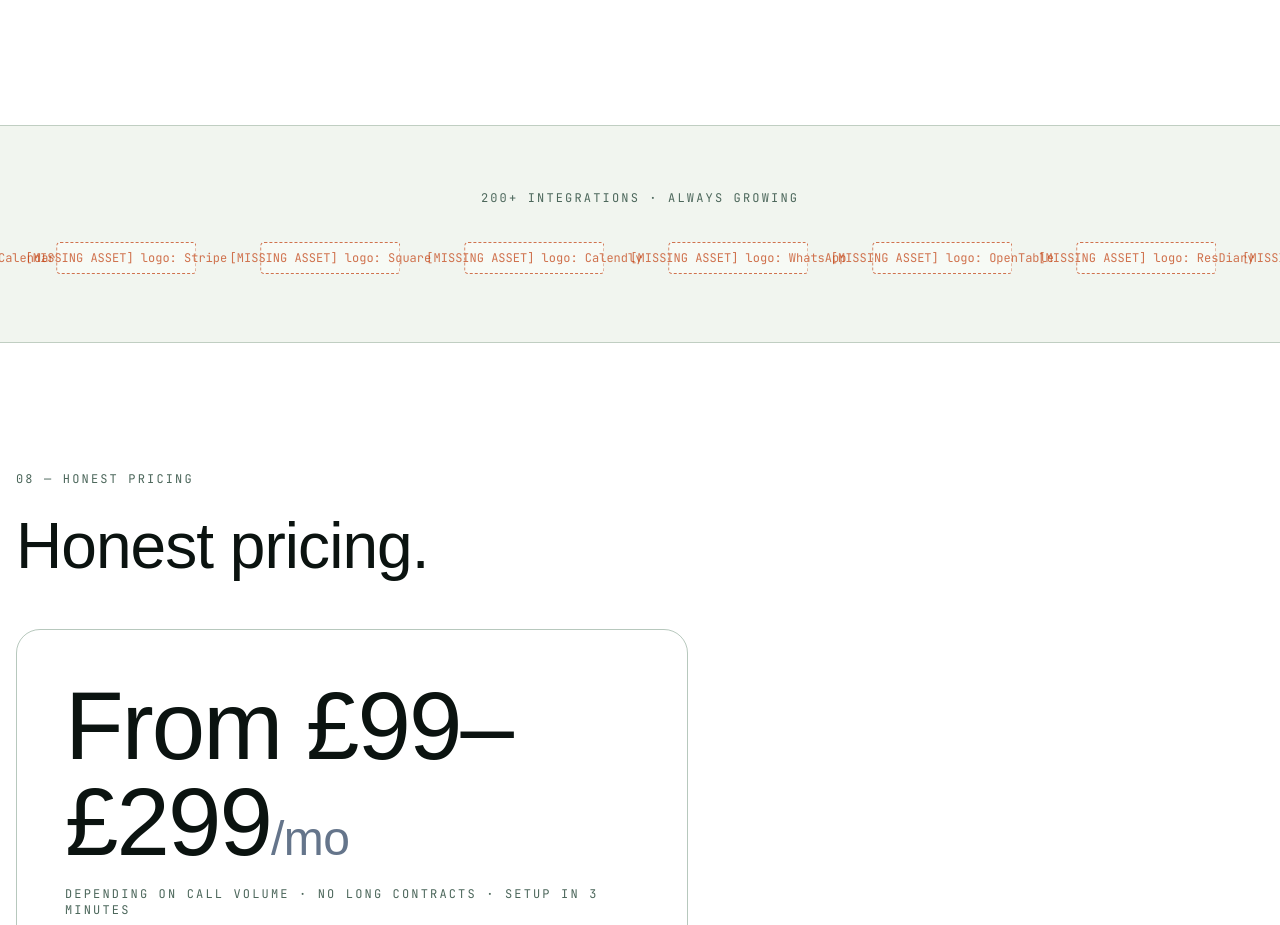
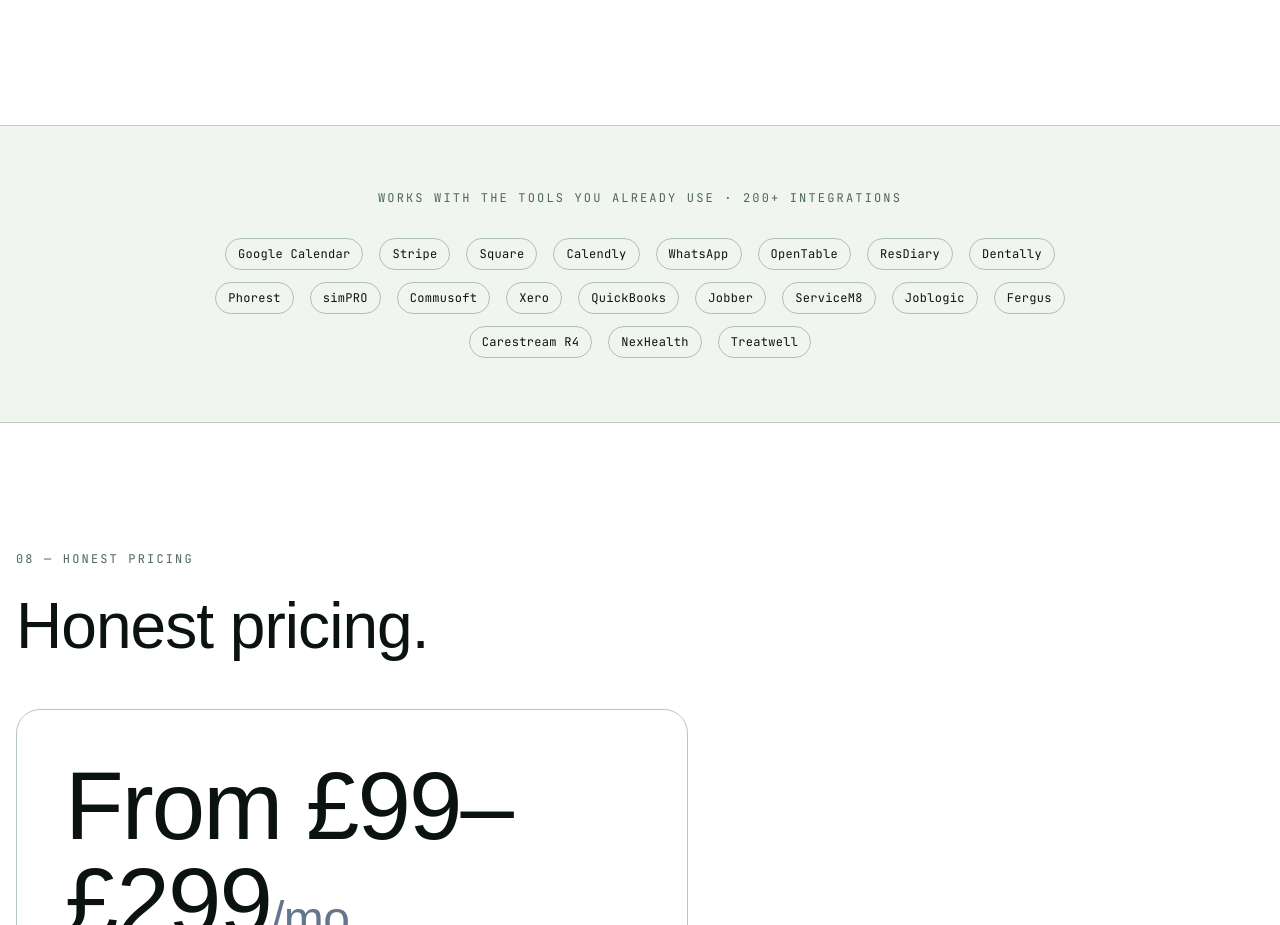
Before and after one commit to nfilippov733/anna-reception, a Next.js app: page / in a window 1280 px wide. Shown: the part 6060-6985 px from the top of the page. Built offline with nearby package versions, Linux system fonts and the light colour scheme; a web font is replaced by a local one.

Commit message:
fix(integrations): replace logo marquee with mono text-chip grid (no fake brands)

```diff
--- a/src/components/sections/IntegrationsMarquee.tsx
+++ b/src/components/sections/IntegrationsMarquee.tsx
@@ -1,24 +1,24 @@
 import { INTEGRATION_LOGOS } from "@/content/integrations";
-import { MissingAsset } from "@/components/primitives/MissingAsset";
-import Image from "next/image";
 
 export function IntegrationsMarquee() {
-  const doubled = [...INTEGRATION_LOGOS, ...INTEGRATION_LOGOS];
+  // Render integration names as text chips for now; SVG logo sprite to come from marketing.
+  const names = INTEGRATION_LOGOS.map((l) => l.name);
   return (
-    <section className="py-16 border-y border-sage/30 bg-cream-deep overflow-hidden" aria-label="Integrations">
-      <p className="text-center font-mono text-xs uppercase tracking-[0.18em] text-mono-label mb-8">
-        200+ Integrations · Always Growing
-      </p>
-      <div className="flex gap-16 animate-marquee motion-reduce:animate-none whitespace-nowrap">
-        {doubled.map((logo, i) => (
-          <div key={i} className="flex items-center justify-center min-w-[140px] h-10 opacity-70">
-            {logo.src ? (
-              <Image src={logo.src} alt={logo.name} width={140} height={32} />
-            ) : (
-              <MissingAsset label={`logo: ${logo.name}`} width={140} height={32} />
-            )}
-          </div>
-        ))}
+    <section className="border-y border-sage/30 bg-cream-deep" aria-label="Integrations">
+      <div className="mx-auto max-w-page px-4 py-12 md:py-16">
+        <p className="text-center font-mono text-xs uppercase tracking-[0.18em] text-mono-label">
+          Works with the tools you already use · 200+ integrations
+        </p>
+        <ul className="mt-8 flex flex-wrap items-center justify-center gap-x-4 gap-y-3 max-w-4xl mx-auto">
+          {names.map((name) => (
+            <li
+              key={name}
+              className="inline-flex items-center h-8 px-3 rounded-full border border-sage/40 font-mono text-xs tracking-wide text-ink"
+            >
+              {name}
+            </li>
+          ))}
+        </ul>
       </div>
     </section>
   );
```
